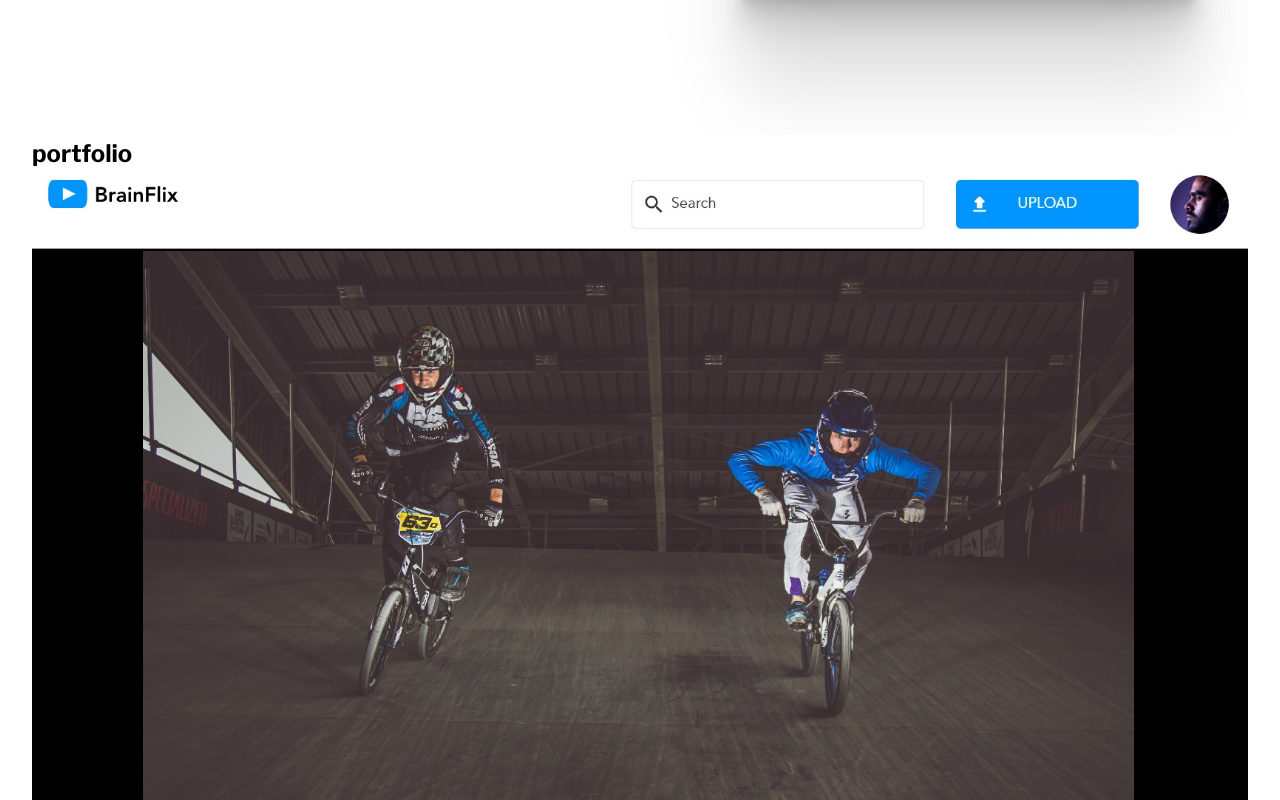
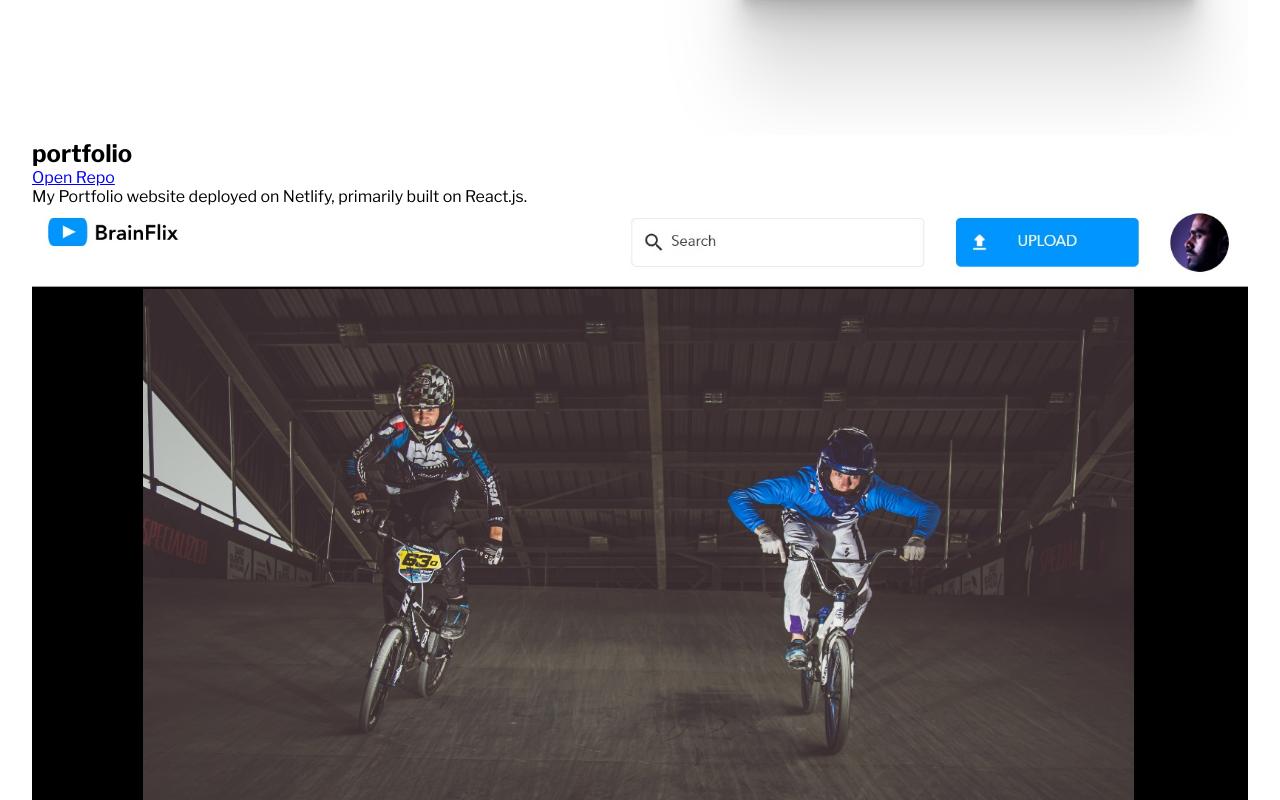
Before and after one commit to Tsedhondup/Portfolio, a React (Create React App) app: page / in a window 1280 px wide. Shown: the part 2520-3320 px from the top of the page. Built offline with nearby package versions, Linux system fonts and the light colour scheme.

Commit message:
projectData array updated

```diff
--- a/src/Components/Works/Works.js
+++ b/src/Components/Works/Works.js
@@ -24,7 +24,14 @@ const Works = () => {
       <div>
         <img src={item.img} alt={`${item.name}-image`} />
         <div>
-          <h2>{item.name}</h2>
+          <div>
+            <h2>{item.name}</h2>
+            <a href={item.url} target="_blank">
+              Open Repo
+            </a>
+          </div>
+
+          <p>{item.description}</p>
         </div>
       </div>
     );
@@ -33,7 +40,7 @@ const Works = () => {
     <section className="project-container">
       <motion.h2 className="project-container__title">Projects</motion.h2>
       <section>{projectListElement}</section>
-      <section className="projects">
+      {/* <section className="projects">
         <motion.a
           className="projects__content projects__content-portfolio"
           href="https://github.com/Tsedhondup/tsering-dhondup"
@@ -351,7 +358,7 @@ const Works = () => {
             </motion.p>
           </div>
         </motion.a>
-      </section>
+      </section> */}
     </section>
   );
 };
--- a/src/Components/Works/Works.scss
+++ b/src/Components/Works/Works.scss
@@ -145,7 +145,7 @@
   }
   &__content:hover {
     @include tablet {
-      position: relative;
+      position: relative ;
       scale: 1.13;
       transition: 0.5s;
       border: 1px solid $pewter;
--- a/src/utilities/data.js
+++ b/src/utilities/data.js
@@ -7,6 +7,7 @@ export const projectData = [
   {
     name: "portfolio",
     url: "https://tseringdhondup.netlify.app/",
+    repo: "https://github.com/Tsedhondup/Portfolio.git",
     img: portfolio,
     description:
       " My Portfolio website deployed on Netlify, primarily built on React.js.",
@@ -14,6 +15,7 @@ export const projectData = [
   {
     name: "brainflix",
     url: "https://brain-flix-app.netlify.app/",
+    repo: "https://github.com/Tsedhondup/tsering-dhondup-BrainFlix.git",
     img: brainflix,
     description:
       "Showcasing my web developing skills, a video streaming web application built on React, connected to the backend server viaRESTful API built using Express in Node js.",
@@ -21,6 +23,7 @@ export const projectData = [
   {
     name: "quiz",
     url: "https://tseringdhondupgeographyquiz.netlify.app/",
+    repo: "https://github.com/Tsedhondup/Geography-quiz.git",
     img: quiz,
     description:
       "A geography quiz is an interactive quiz game, that allows players to guess the correct answer within time allocation.",
@@ -28,6 +31,7 @@ export const projectData = [
   {
     name: "band-site",
     url: "https://tseringdhondup-bandsite.netlify.app/",
+    repo: "https://github.com/Tsedhondup/tsering-dhondup-bandsite.git",
     img: bandsite,
     description:
       "Bandsite is a static website built as a part of the School Project at BrainStation's Software Engineering Bootcamp.",
@@ -35,6 +39,7 @@ export const projectData = [
   {
     name: "email",
     url: "https://github.com/Tsedhondup/EmailReader.git",
+    repo: "https://github.com/Tsedhondup/EmailReader.git",
     img: jobTracker,
     description:
       " Full-stack web application built on ReactJS that reads, and fetches emails from the Gmail mail server using IMAP and stores them in MySQL database.",
```
